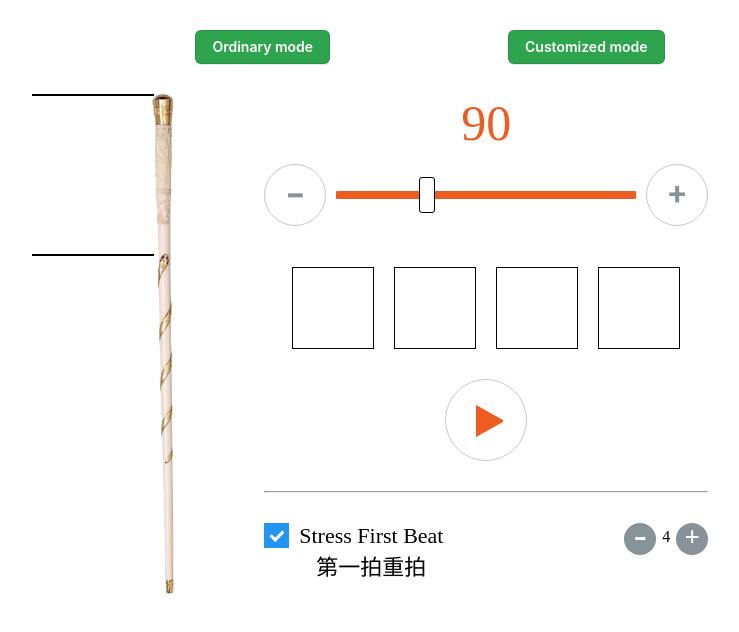
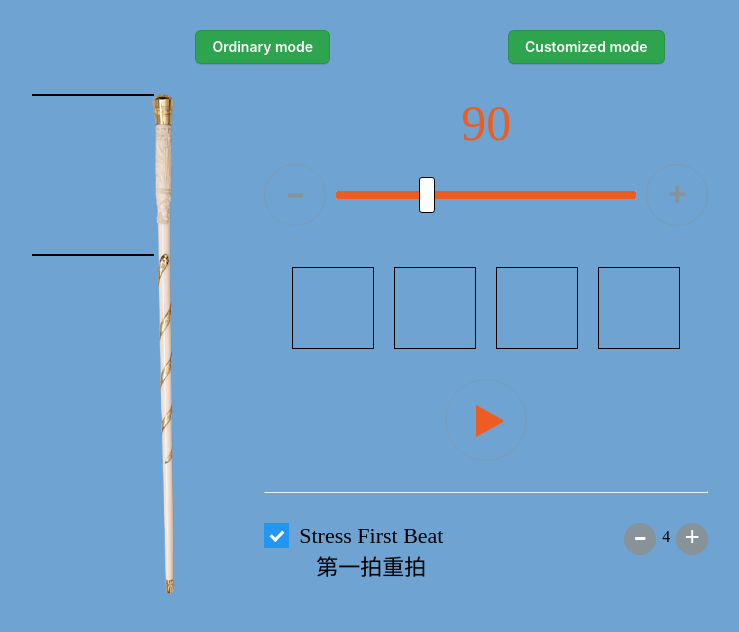
Before and after one commit to RyanCrystal/ryansky, a React app: page / in a window 1280 px wide. Shown: the top 632 px of the page, without its empty margins (210-949 px from the left). Built offline with nearby package versions, Linux system fonts and the light colour scheme.

Commit message:
first version to be finish

```diff
--- a/src/App.css
+++ b/src/App.css
@@ -90,3 +90,6 @@
 .button-1:focus {
   background-color: #f082ac;
 }
+body {
+  background-color: #6fa3d1;
+}
```
